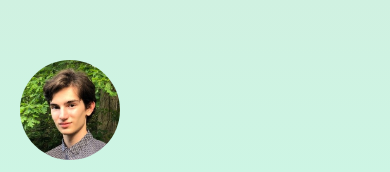
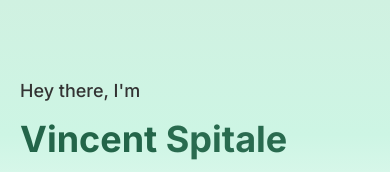
Before and after one commit to vincentspitale/Vincent-Spitale-Web, a Gatsby site: page / in a window 390 px wide. Shown: the top 172 px of the page. Built offline with nearby package versions, Linux system fonts and the light colour scheme; Gatsby itself is replaced by a stand-in of ours; no server answers.

Commit message:
Removed Small Image

```diff
--- a/src/components/index.css
+++ b/src/components/index.css
@@ -80,12 +80,6 @@
     max-height: 275px;
     border-radius: 30px;
     padding: 20px;
-  }
-
-  .SmallProfile img {
-    visibility: hidden;
-    max-width: 0px;
-    padding: 0 !important;
   }
 
 
@@ -184,12 +178,6 @@
       padding: 0px !important;
     }
 
-    .SmallProfile img {
-      visibility: visible;
-      max-width: 100px;
-      border-radius: 50%;
-    }
-
     .Padding {
       padding: 0 !important;
     }
--- a/src/pages/index.tsx
+++ b/src/pages/index.tsx
@@ -11,9 +11,6 @@ const IndexPage = () => (
     <div className="Padding">
       <div className="HeroGroup">
       <div className="HeroTextGroup">
-        <div className="SmallProfile">
-      <img src={require('../images/me2.jpg')}/>
-        </div>
         <p>Hey there, I'm</p>
         <h1>Vincent <span className="lastName">Spitale</span></h1>
         <p>a student, software engineer, and diversity advocate</p>
```
